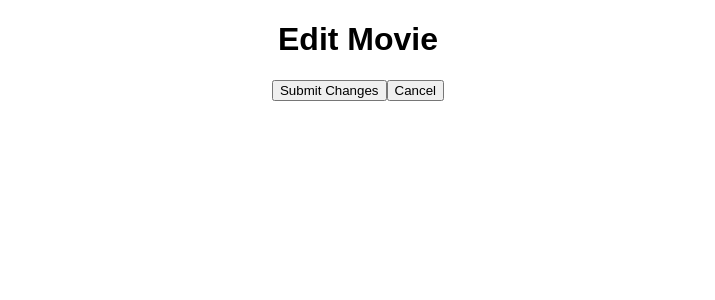
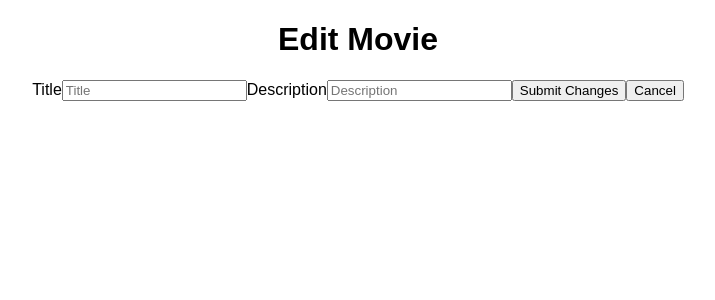
Before and after one commit to abungart/movie-sagas, a React (Create React App) app: page /edit in a window 1280 px wide. Shown: the top 300 px of the page, without its empty margins (282-997 px from the left). Built offline with nearby package versions, Linux system fonts and the light colour scheme.

Commit message:
prepared text inputs for editing values

```diff
--- a/src/components/EditMovie/EditMovie.js
+++ b/src/components/EditMovie/EditMovie.js
@@ -3,15 +3,50 @@ import { connect } from "react-redux";
 import { withRouter } from "react-router-dom";
 
 class EditMovie extends Component {
+  state = {
+    name: "",
+    description: "",
+  };
+
+  //Text Input Handlers
+  handleNameChange = (event) => {
+    this.setState({
+      name: event.target.value,
+    });
+  };
+
+  handleDescriptionChange = (event) => {
+    this.setState({
+      description: event.target.value,
+    });
+  };
+
+  // Button Handlers
   handleGoBack = () => {
     this.props.history.goBack();
+  };
+
+  handleEditSubmit = () => {
+    console.log(this.state);
   };
 
   render() {
     return (
       <div>
         <h1>Edit Movie</h1>
-        <button>Submit Changes</button>
+        <label>Title</label>
+        <input
+          type="text"
+          placeholder="Title"
+          onChange={this.handleNameChange}
+        />
+        <label>Description</label>
+        <input
+          type="text"
+          placeholder="Description"
+          onChange={this.handleDescriptionChange}
+        />
+        <button onClick={this.handleEditSubmit}>Submit Changes</button>
         <button onClick={this.handleGoBack}>Cancel</button>
       </div>
     );
--- a/src/components/MovieData/MovieData.js
+++ b/src/components/MovieData/MovieData.js
@@ -18,7 +18,6 @@ class MovieData extends Component {
 
   render() {
     const movieItemData = this.props.reduxState.movieDataReducer;
-
     return (
       <div>
         <header>
@@ -29,6 +28,11 @@ class MovieData extends Component {
           <img src={movieItemData.poster} alt={movieItemData.title} />
           <h2>{movieItemData.title}</h2>
           <p>{movieItemData.description}</p>
+          <ul>
+            {this.props.reduxState.genresReducer.map((genreItem) => {
+              return <li key={genreItem.genres_id}>{genreItem.name}</li>;
+            })}
+          </ul>
         </span>
         <button onClick={this.editClick}>Edit Movie</button>
         <button onClick={this.deleteClick}>Delete Movie</button>
```
